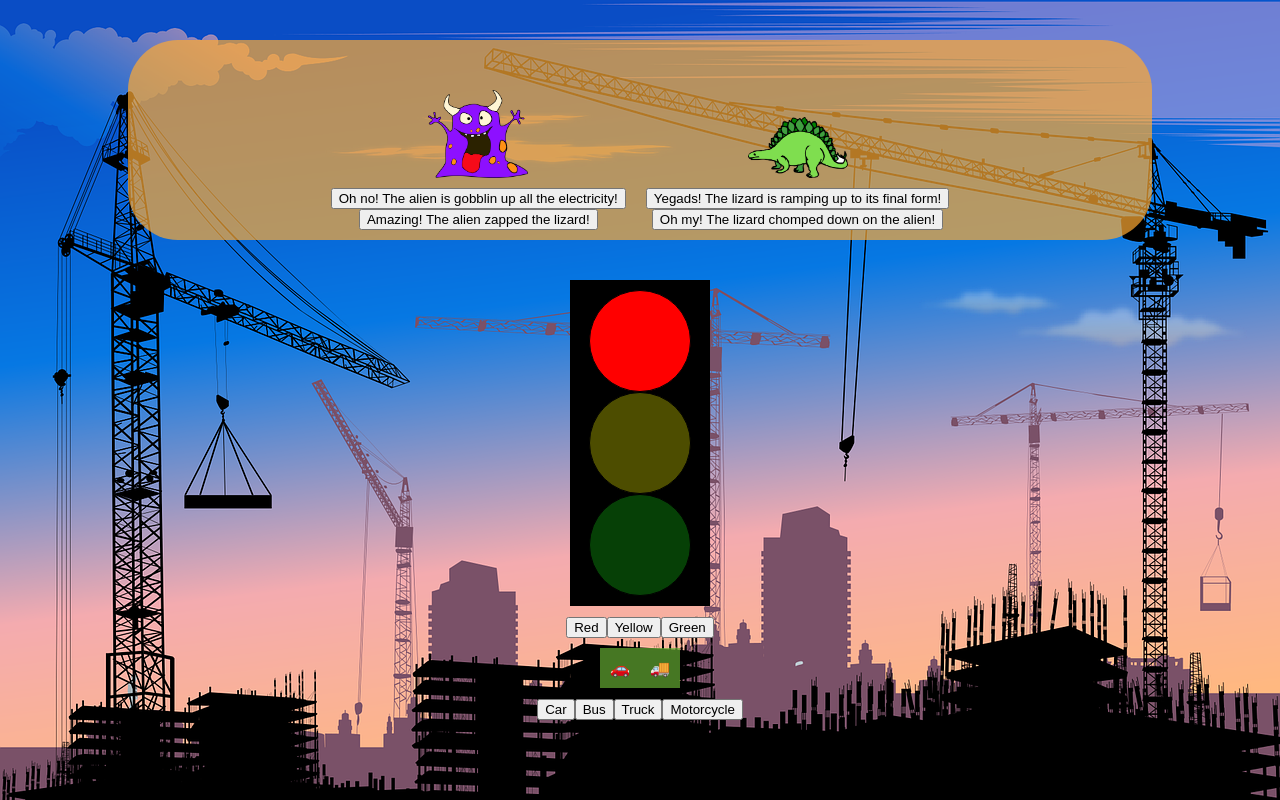
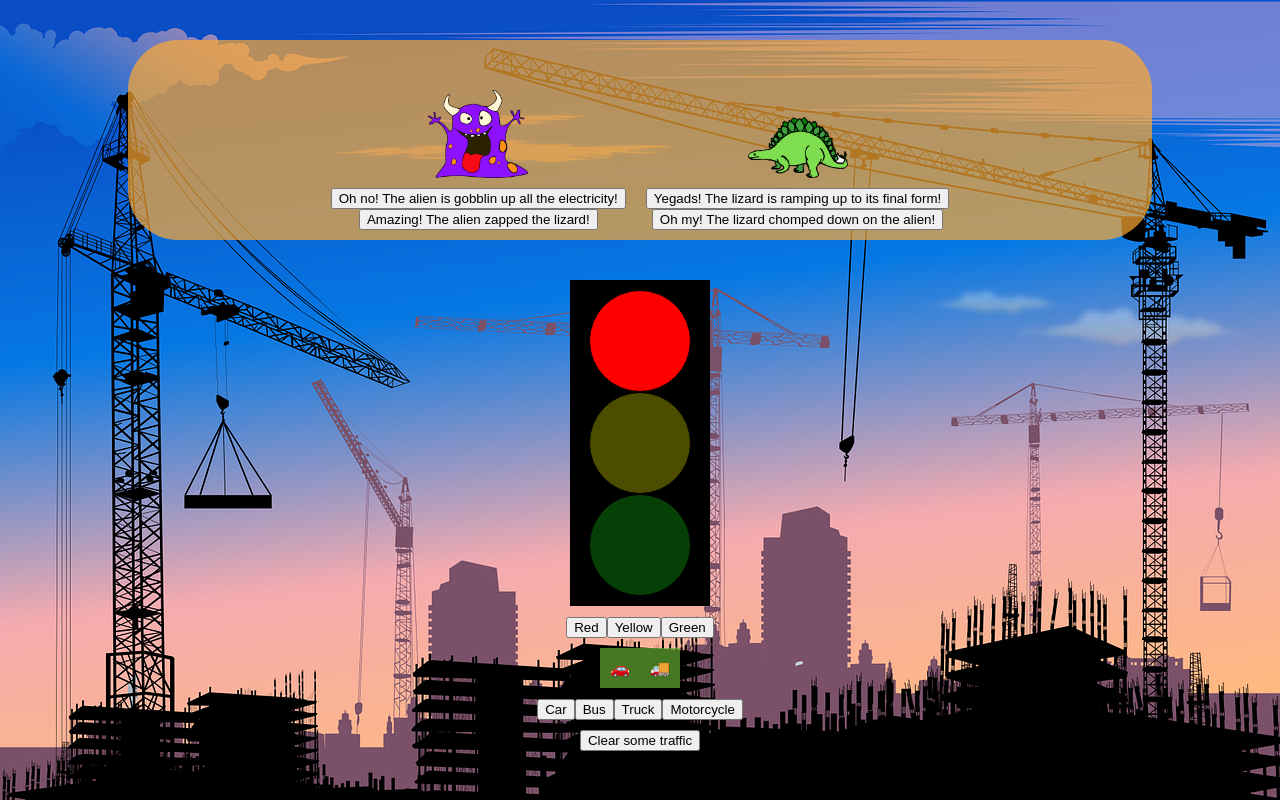
Before and after one commit to Benatovich/react-busy-town-HB, a React (Create React App) app: page / in a window 1280 px wide. Built offline with nearby package versions, Linux system fonts and the light colour scheme.

Commit message:
everything seems to be working properly. I added a button to remove traffic too

```diff
--- a/src/App.css
+++ b/src/App.css
@@ -81,6 +81,13 @@ body {
   margin :10px;
 }
 
+.remove {
+  margin: 10px;
+  display: flex;
+  flex-direction: column;
+  justify-content: center;
+  align-items: center;
+}
 .fight .monster .buttons {
   display: flex;
   flex-direction: column;
--- a/src/App.js
+++ b/src/App.js
@@ -29,9 +29,9 @@ function App() {
   function handleAddMotorcycle() {
     setTraffic([...traffic, 'motorcycle']);
   }
-  // function removeLastVehicle() {
-  //   setTraffic(traffic.slice(0, traffic.length - 1));
-  // }
+  function removeLastVehicle() {
+    setTraffic(traffic.slice(0, traffic.length - 1));
+  }
 
   return (
     <div className="App">
@@ -82,6 +82,9 @@ function App() {
         <button onClick={handleAddTruck}>Truck</button>
         {/* On click, you should set the traffic in state to be a copy of the same array that's already in state, but immutably add a 'motorcycle' to the end */}
         <button onClick={handleAddMotorcycle}>Motorcycle</button>
+        <div className='remove'>
+          <button onClick={removeLastVehicle}>Clear some traffic</button>
+        </div>
       </div>
 
     </div>
```
